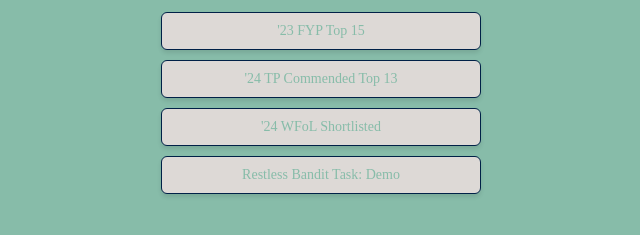
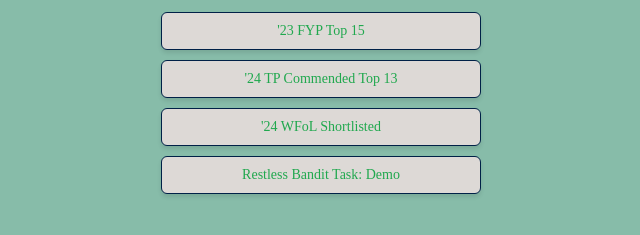
Before and after one commit to WilliamGMarshall/link-tree, a plain HTML site: page index.html in a window 1280 px wide. Shown: the part 305-540 px from the top of the page, without its empty margins (319-959 px from the left). Drawn offline with Linux system fonts and the light colour scheme.

Commit message:
Update styles.css

```diff
--- a/styles.css
+++ b/styles.css
@@ -48,7 +48,7 @@ h2 {
   padding: 10px;
   text-decoration: none;
   background-color: #DDD9D6;
-  color: #87bca9;
+  color: #20a84e;
   border: 1px solid #002147;
   border-radius: 6px;
   box-shadow: 0 3px 4px rgba(0, 0, 0, 0.1);
```
